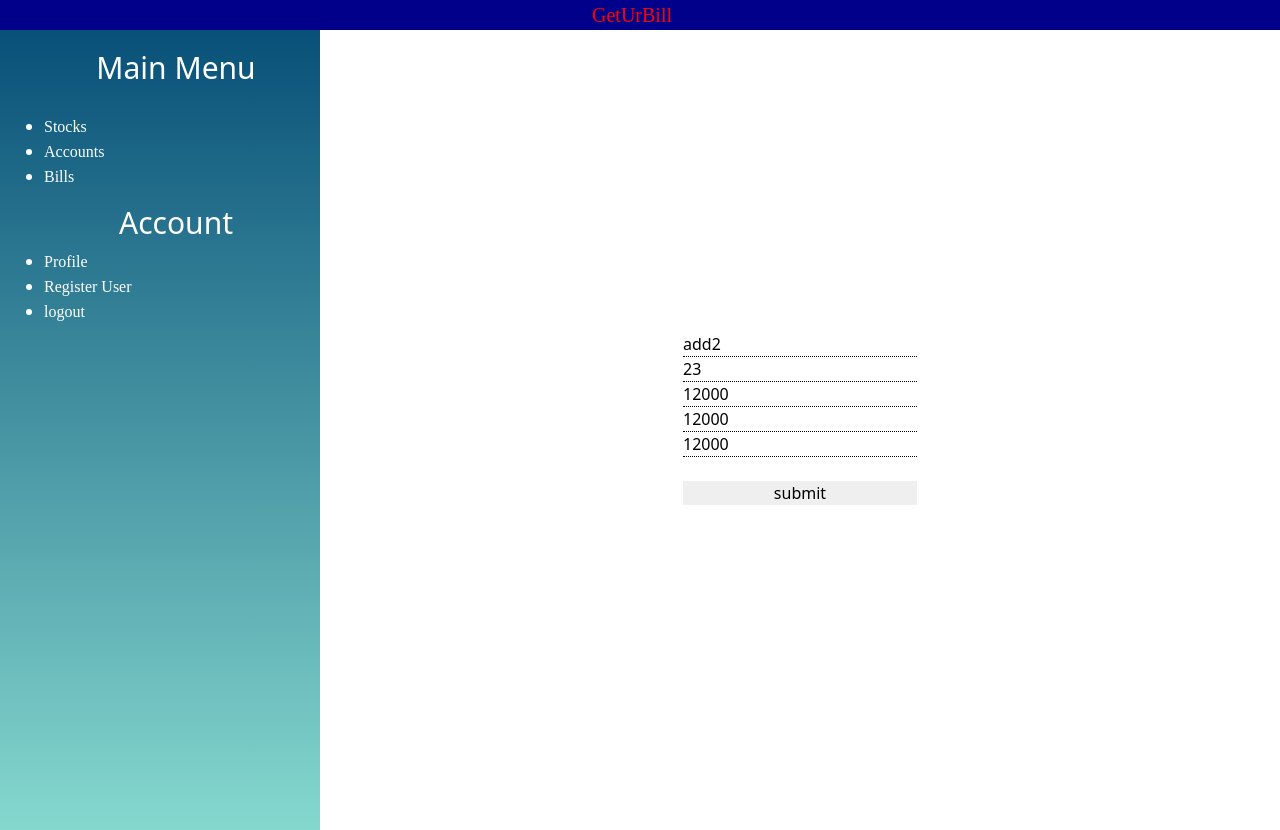
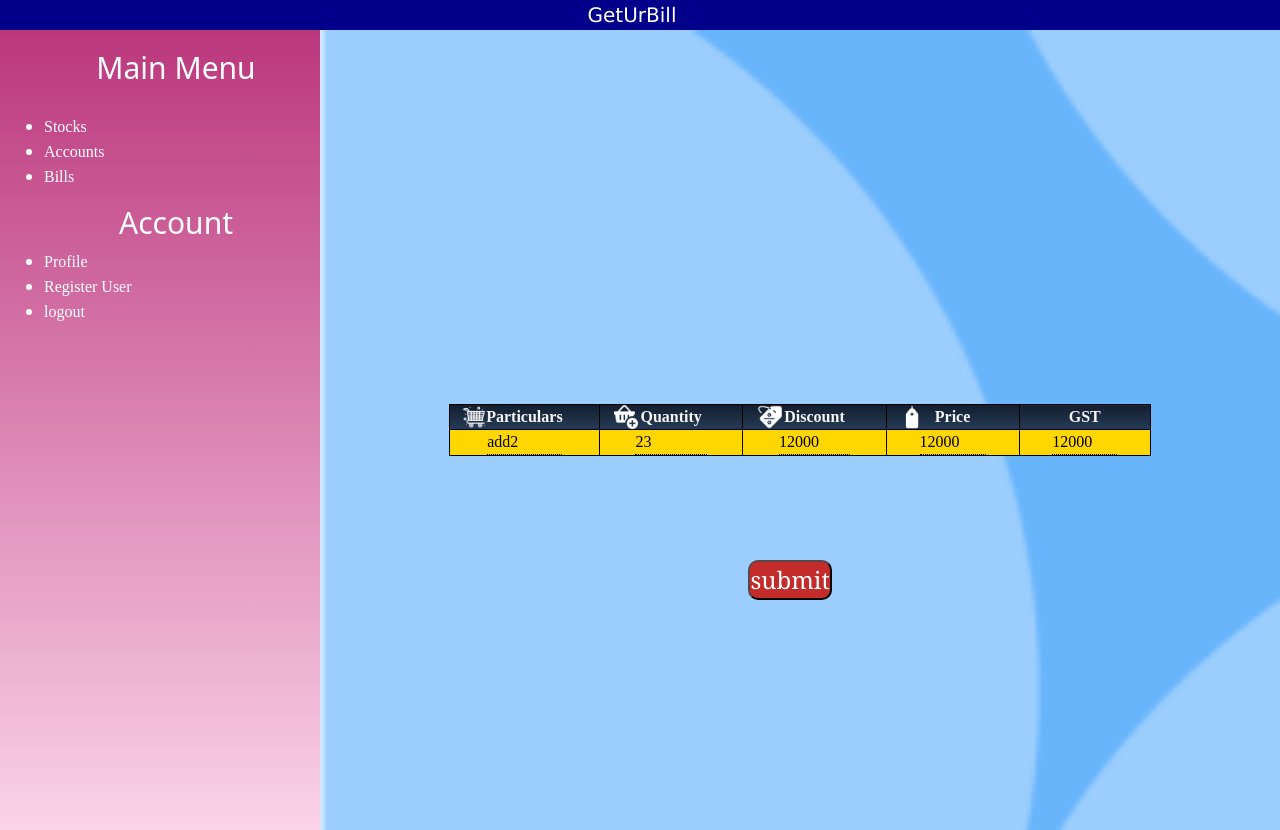
Before and after one commit to Gourav5015/getUrBill, a Django app: page /edit/115 in a window 1280 px wide. Run offline with Django 3.2, Linux system fonts and the light colour scheme; a user stored in the database is signed in; data comes from the database, SQL or seed files in the repository; both versions use the stored data as it was after the commit; parts of the project's set-up code (start-up, migrations or seed data) failed here and were passed over.

Commit message:
edit.css

```diff
--- a/management/GetUrBill/static/dashboard.css
+++ b/management/GetUrBill/static/dashboard.css
@@ -1,5 +1,13 @@
-
-.form-group{
+.load{
+    justify-content: center;
+    display:flex;
+    flex-direction: column;
+    flex-wrap: wrap;
+    align-items: center;
+    background-image: url('registration.png');
+    background-repeat: none;
+    background-size: cover;
+}.form-group{
     color:black;
     width: inherit;
     display: flex;
@@ -44,7 +52,7 @@ th{
     justify-content: center;
 }
 a{
-    color: red;
+    color:red;
     font-family: 'Times New Roman';
 }
 .Item td{
--- a/management/GetUrBill/static/edit.css
+++ b/management/GetUrBill/static/edit.css
@@ -2,15 +2,73 @@
     display: flex;
     align-items: center;
     justify-content: center;
+    flex-direction: column;
+    flex-wrap: wrap;
+    background-image: url('registration.png');
+    background-repeat: none;
+    background-size: cover;
 }
 .form{
-    width: 50%;
+    width: inherit;
     display: flex;
     align-items: center;
     justify-content: space-between;
     flex-wrap: wrap;
     flex-direction: column;
+    color: black;
 }
 .form input{
     width:50%;
+    background-color: gold;
 }
+.form td{
+    font-family: 'Times New Roman';
+    background-color: gold;
+    color: black;
+}
+.form button{
+    position: absolute;
+    top: 70%;
+    background-color: rgb(196, 44, 44);
+    border-color: rgb(8, 6, 6);
+    border: 5% auto;
+    tab-size: 50%;
+    font-size: x-large;
+    font-family: Georgia, Times, 'Times New Roman', serif;
+    border-radius: 10px;
+    right: 35%;
+    color: white;
+}
+.form th:nth-child(1){
+    background: url('particulars.png'),linear-gradient(180deg,#141e30, #243b55);
+    background-size: contain;
+    background-position-x: 10%;
+    image-resolution: 225px;
+    object-fit: contain;
+    background-repeat: no-repeat;
+}
+.form th:nth-child(2){
+    background: url('quantity.png'),linear-gradient(180deg,#141e30, #243b55);
+    background-size: contain;
+    background-position-x: 12%;
+    image-resolution: 225px;
+    object-fit: contain;
+    background-repeat: no-repeat;
+}
+.form th:nth-child(3){
+    background: url('discount.png'),linear-gradient(180deg,#141e30, #243b55);
+    background-size: contain;
+    background-position-x: 12%;
+    image-resolution: 225px;
+    object-fit: contain;
+    background-repeat: no-repeat;
+}
+.form th:nth-child(4){
+    background: url('price.png'),linear-gradient(180deg,#141e30, #243b55);
+    background-size: contain;
+    background-position-x: 12%;
+    justify-content: left;
+    image-resolution: 225px;
+    object-fit: contain;
+    background-repeat: no-repeat;
+}
--- a/management/GetUrBill/static/register.css
+++ b/management/GetUrBill/static/register.css
@@ -1,4 +1,3 @@
-
 .load{
     justify-content: center;
     display:flex;
--- a/management/GetUrBill/static/sidebar.css
+++ b/management/GetUrBill/static/sidebar.css
@@ -6,7 +6,7 @@ body{
     width: 100%;
 }
 .sidebar-div{
-   background-image: linear-gradient(#085078, #85d8ce);
+   background-image: linear-gradient(#BB377D, #FBD3E9);
     color: white;
     height: 100vh;
 
@@ -48,4 +48,10 @@ body{
     height: 30px;
     width:100%;
     background-color: darkblue;
+    color: aliceblue;
 }
+.navbar-brand{
+    color: white;
+    font-family: 'Lucida Sans';
+
+}
--- a/management/templates/dashboard.html
+++ b/management/templates/dashboard.html
@@ -14,7 +14,7 @@
               <th>Particulars</th>
               <th>Quantity</th>
               <th>Discount</th>
-              <th>price</th>
+              <th>Price</th>
               <th>GST</th>
             </tr>
             <tr>
@@ -48,7 +48,7 @@
       <td>{{j.item_name}}</td>
       <td>{{j.quantity}}</td>
       <td>{{j.discount}} %</td>
-      <td>Rs. {{j.selling_price}}</td>
+      <td>₹ {{j.selling_price}}</td>
       <td>{{j.GST}} %</td>
       <td><a href="/delete/{{j.item_id}}"onclick="load()">Delete</a> | <a href="/edit/{{j.item_id}}"onclick="load()">Edit</a></td>
     </tr>
--- a/management/templates/edit.html
+++ b/management/templates/edit.html
@@ -9,12 +9,23 @@
     <div class="form">
     <form action="/edit/{{item.item_id}}" method="post">
         {% csrf_token %}
-        <input type="text" name="item_name" id="Particulars" value="{{item.item_name}}" required>
-        <input type="number" name="quantity" id="quantity"  value="{{item.quantity}}"required>
-        <input type="number" name="discount" id="discount"  value="{{item.discount}}"required>
-        <input type="number" name="price" id="price"  value="{{item.selling_price}}" required>
-        <input type="number" name="gst" id="gst"  value="{{item.GST}}"required>
-        <input type="submit" value="submit">
+        <table>
+        <tr>
+            <th>Particulars</th>
+            <th>Quantity</th>
+            <th>Discount</th>
+            <th>Price</th>
+            <th>GST</th>
+          </tr>
+        <tr>
+        <td><input type="text" name="item_name" id="Particulars" value="{{item.item_name}}" required></td>
+        <td><input type="number" name="quantity" id="quantity"  value="{{item.quantity}}"required></td>
+        <td><input type="number" name="discount" id="discount"  value="{{item.discount}}"required></td>
+        <td><input type="number" name="price" id="price"  value="{{item.selling_price}}" required></td>
+        <td><input type="number" name="gst" id="gst"  value="{{item.GST}}"required></td>
+        </tr>
+    </table>
+    <button>submit</button>
     </form>
 </div>
 </div>
```
Also changed, not shown: management/GetUrBill/static/bill.css (+10 -0 lines), management/GetUrBill/static/myaccount.css (+10 -0 lines), management/GetUrBill/static/newbill.css (+10 -0 lines), management/db.sqlite3.
